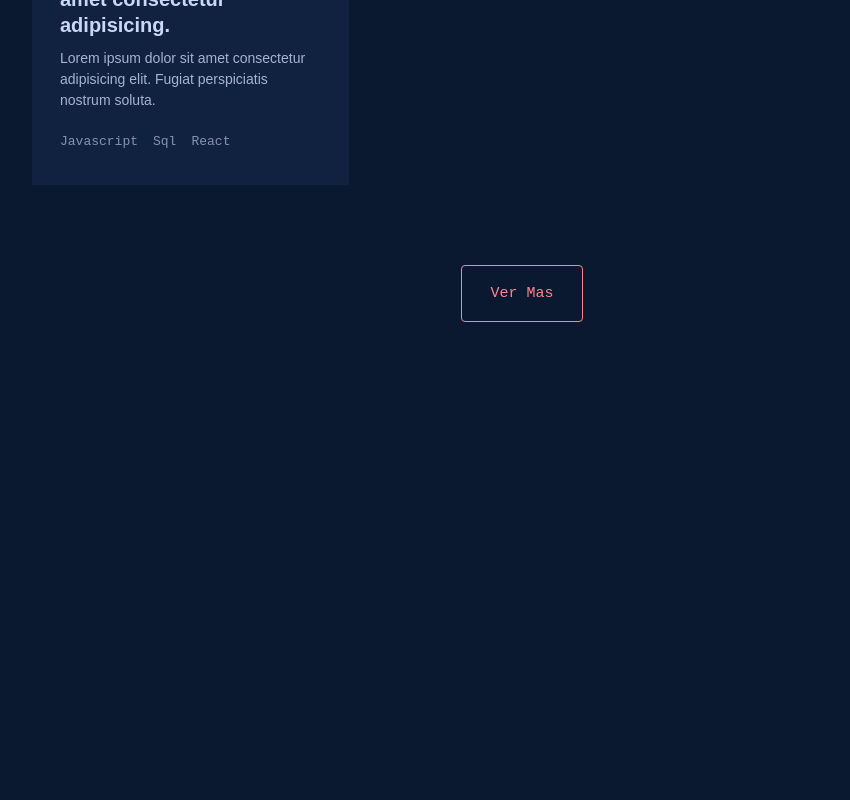
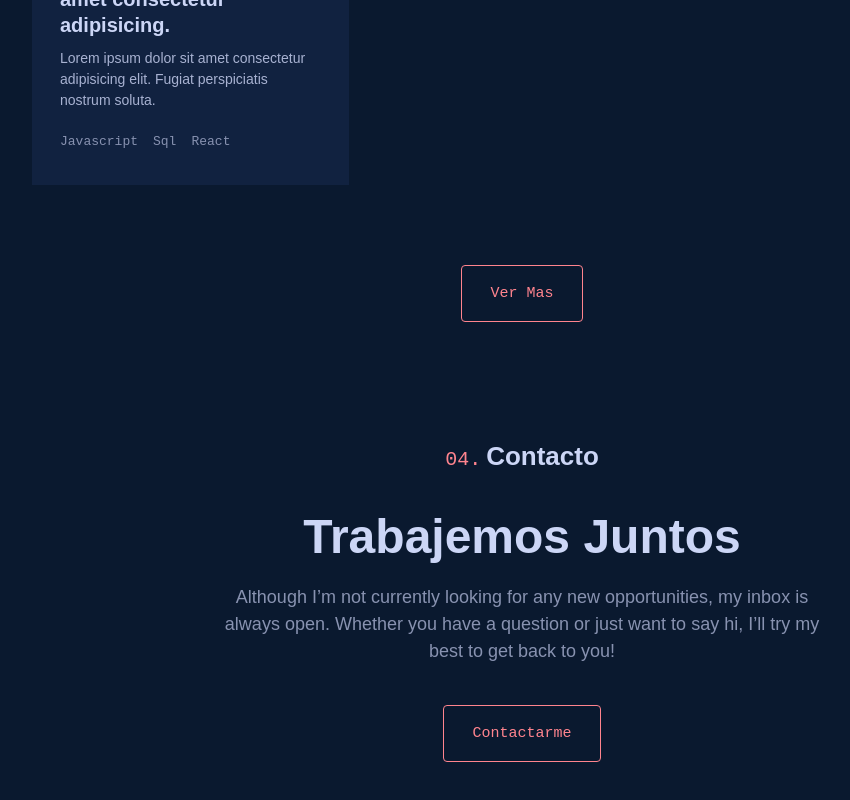
Before and after one commit to Diego-Aldao/portfolio-react, a React (Vite) app: page / in a window 1280 px wide. Shown: the part 3927-4727 px from the top of the page, without its empty margins (118-968 px from the left). Before the commit the page ends 4309 px from the top, so only its background shows below. Built offline with nearby package versions, Linux system fonts and the light colour scheme.

Commit message:
añadido el componente Contacto

```diff
--- /dev/null
+++ b/src/components/Contacto.jsx
@@ -0,0 +1,68 @@
+import styled from "styled-components";
+
+const Contenedor = styled.section`
+  padding: 60px 0px;
+  max-width: 600px;
+  margin: 0 auto;
+  text-align: center;
+`;
+
+const HeaderNumerado = styled.header`
+  margin-bottom: 40px;
+  text-align: center;
+  span {
+    font-family: var(--fuente-mono);
+    margin-right: 5px;
+    font-weight: 100;
+    color: var(--color-principal);
+    font-size: 20px;
+  }
+  h2 {
+    font-size: clamp(20px, 4vw, 26px);
+    text-transform: capitalize;
+    margin: 0px;
+  }
+`;
+const Titulo = styled.h2`
+  font-size: clamp(32px, 5vw, 48px);
+  font-weight: 600;
+  color: var(--lightest-slate);
+  text-transform: capitalize;
+  text-align: center;
+  margin-bottom: 20px;
+`;
+const Boton = styled.button`
+  color: var(--color-principal);
+  border: 1px solid var(--color-principal);
+  border-radius: 4px;
+  font-size: 15px;
+  font-family: var(--fuente-mono);
+  line-height: 1;
+  cursor: pointer;
+  padding: 1.25rem 1.75rem;
+  margin: 40px auto 0px;
+  display: block;
+  background: #0000;
+  text-transform: capitalize;
+`;
+
+const Contacto = () => {
+  return (
+    <Contenedor>
+      <HeaderNumerado>
+        <h2>
+          <span>04.</span>contacto
+        </h2>
+      </HeaderNumerado>
+      <Titulo>trabajemos juntos</Titulo>
+      <p>
+        Although I’m not currently looking for any new opportunities, my inbox
+        is always open. Whether you have a question or just want to say hi, I’ll
+        try my best to get back to you!
+      </p>
+      <Boton>contactarme</Boton>
+    </Contenedor>
+  );
+};
+
+export default Contacto;
--- a/src/components/Layout.jsx
+++ b/src/components/Layout.jsx
@@ -1,6 +1,7 @@
 import styled from "styled-components";
 import About from "./About";
 import Archivo from "./Archivo";
+import Contacto from "./Contacto";
 import Cursos from "./Cursos";
 import Header from "./Header";
 import Navbar from "./Navbar";
@@ -31,6 +32,7 @@ const Layout = () => {
       <Cursos />
       <Proyectos />
       <Archivo />
+      <Contacto />
     </Contenedor>
   );
 };
```
